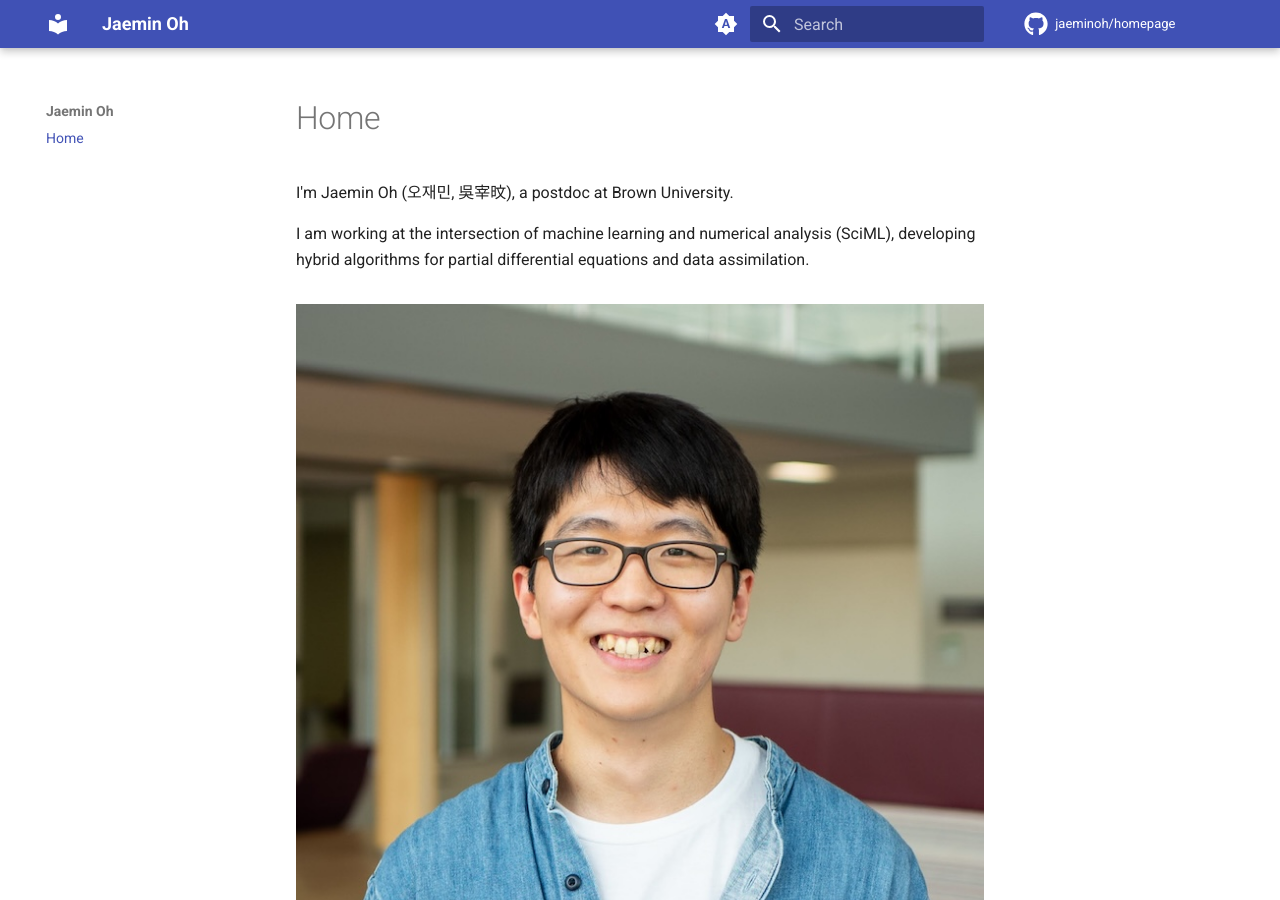
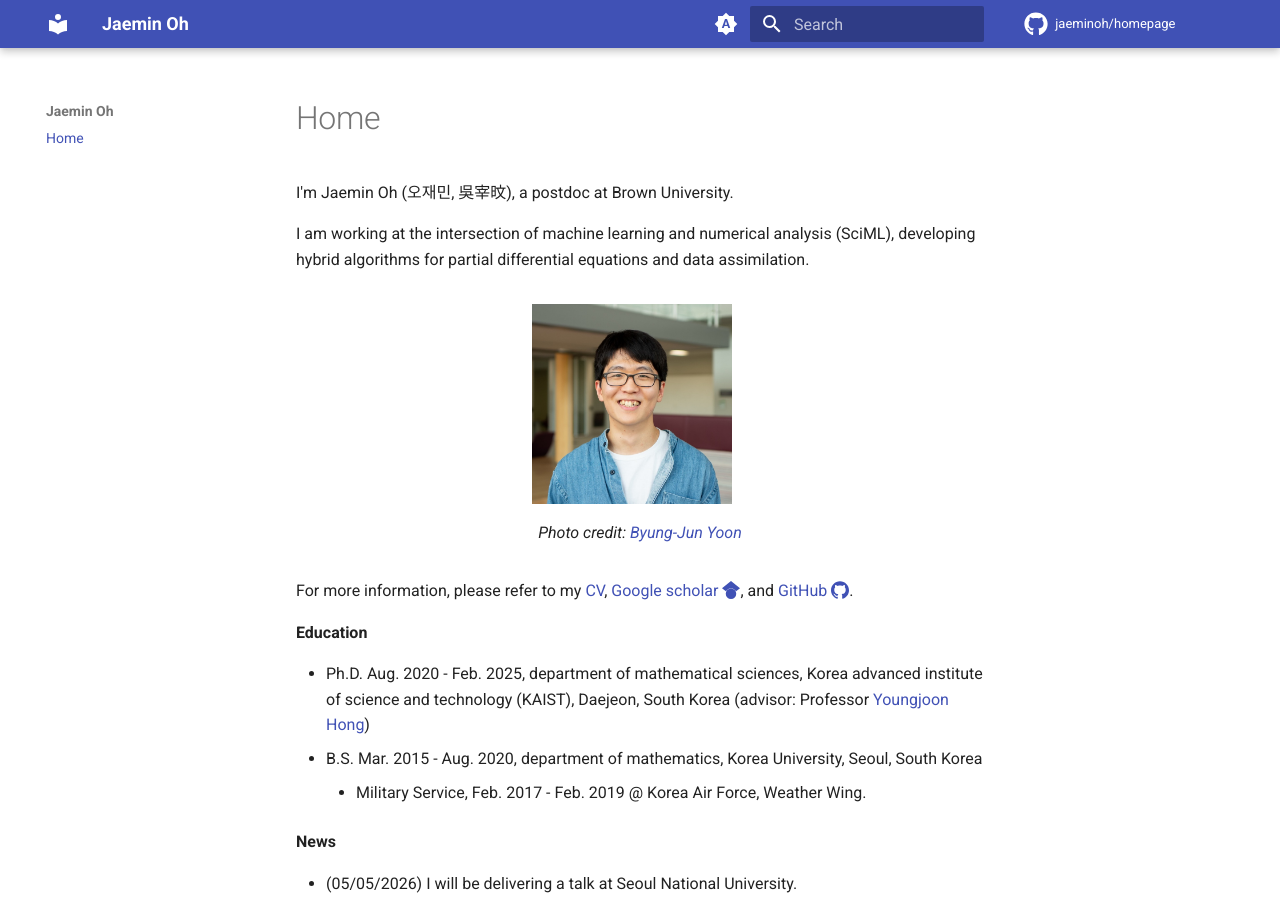
Before and after one commit to jaeminoh/jaeminoh.github.io, an MkDocs documentation site: the page built from docs/index.md, in a window 1280 px wide and 900 px high. Built offline with MkDocs 1.6.1 and Material for MkDocs 9.7.7, drawn with Linux system fonts in a browser that asks for light colours; comment, search, counter and statistics services are not loaded.

Commit message:
fix image size

```diff
--- a/docs/index.md
+++ b/docs/index.md
@@ -2,7 +2,7 @@ I'm Jaemin Oh (오재민, 吳宰旼), a postdoc at Brown University.
 
 I am working at the intersection of machine learning and numerical analysis (SciML), developing hybrid algorithms for partial differential equations and data assimilation.
 
-![Profile](images/profile.jpg){ align=left }
+![Profile](images/profile.jpg){ align=left width="200" loading=lazy}
 /// caption
 Photo credit: [Byung-Jun Yoon](https://biomlsp.com)
 ///
```
